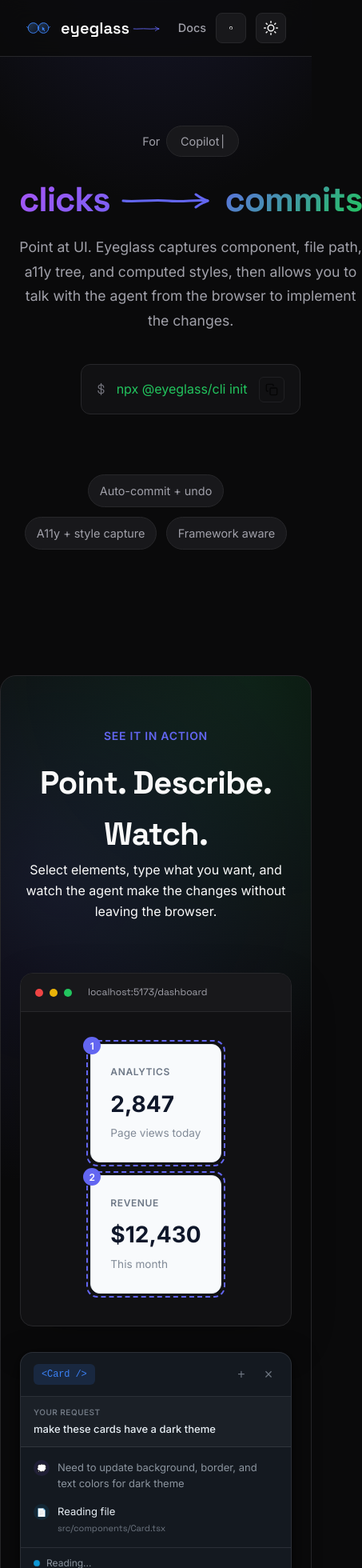
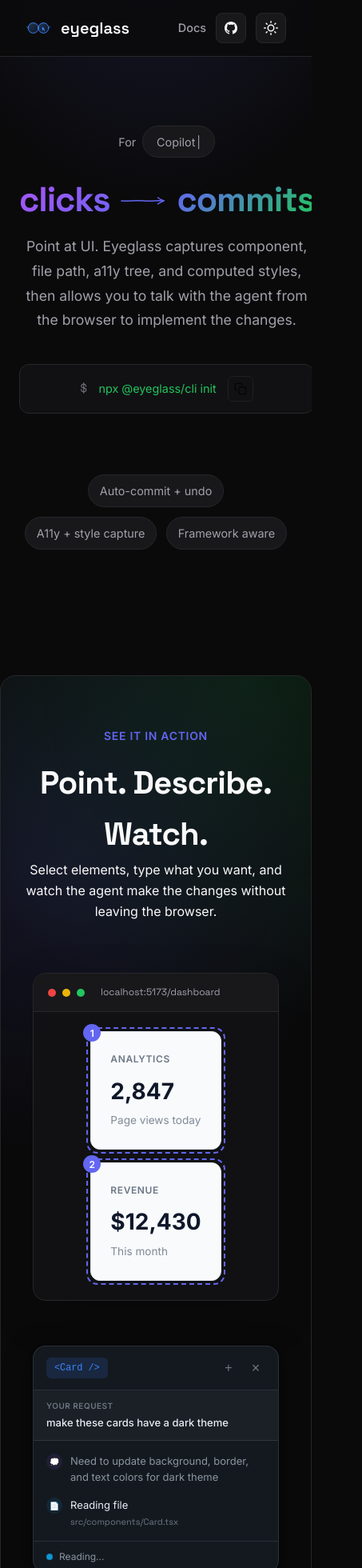
Before and after one commit to donutboyband/eyeglass_site, a React (Vite) app: page / in a window 390 px wide. Shown: the top 1960 px of the page at 80% size, 453 px wide, since content can reach past the window. Built offline with nearby package versions, Linux system fonts and the light colour scheme.

Commit message:
Refactor layout and styling for improved responsiveness; hide overflow on body and update demo panel visibility

```diff
--- a/src/App.css
+++ b/src/App.css
@@ -1,5 +1,6 @@
 .app {
   min-height: 100vh;
+  overflow-x: hidden;
 }
 
 /* Nav */
@@ -110,6 +111,10 @@
   transition: all 0.2s;
 }
 
+.github-link svg {
+  min-width: 16px;
+}
+
 .github-link:hover {
   background: var(--color-border);
   color: var(--color-text);
@@ -212,7 +217,7 @@
 }
 
 .hero-headline {
-  font-size: 5.5rem;
+  font-size: clamp(2.5rem, 10vw, 5.5rem);
   letter-spacing: -0.03em;
   line-height: 1.1;
 }
@@ -1106,7 +1111,9 @@
 .landing-demo {
   position: relative;
   max-width: 900px;
-  margin: 0 auto 120px auto;
+  margin: 0 auto 20px auto;
+  min-height: 400px;
+  overflow: visible;
 }
 
 .landing-demo-browser {
@@ -1243,6 +1250,12 @@
   to { opacity: 1; transform: translateY(0) scale(1); }
 }
 
+.landing-demo-panel.panel-hidden {
+  visibility: hidden;
+  opacity: 0;
+  pointer-events: none;
+}
+
 :root[data-theme='dark'] .landing-demo-panel {
   --glass-bg: rgba(22, 27, 34, 0.95);
   --glass-border: rgba(240, 246, 252, 0.1);
@@ -1661,12 +1674,22 @@
 }
 
 @media (max-width: 800px) {
+  .landing-demo {
+    padding: 0 1rem;
+    min-height: 750px;
+  }
+
+  .landing-demo-browser {
+    margin-bottom: 1rem;
+  }
+
   .landing-demo-panel {
-    position: relative;
-    top: 1rem;
-    right: 0;
-    width: 100%;
-    margin-top: 1rem;
+    position: absolute;
+    top: auto;
+    bottom: 0;
+    left: 1rem;
+    right: 1rem;
+    width: auto;
   }
 
   .landing-demo-cards {
@@ -1676,6 +1699,10 @@
 
   .landing-demo-card {
     min-width: auto;
+  }
+
+  .landing-demo-content {
+    padding: 1.5rem;
   }
 }
 
@@ -1717,8 +1744,9 @@
   border: 1px solid var(--color-border);
   border-radius: 8px;
   padding: 1rem;
-  overflow: auto;
+  overflow-x: auto;
   margin-bottom: 1rem;
+  max-width: 100%;
 }
 
 .docs-section code {
@@ -1885,6 +1913,23 @@
     font-size: 1.1rem;
   }
 
+  .hero-headline .hand-arrow {
+    width: 60px;
+    height: 24px;
+  }
+
+  .install {
+    width: 100%;
+    max-width: 100%;
+    justify-content: center;
+    flex-wrap: wrap;
+    font-size: 0.9rem;
+  }
+
+  .install code {
+    word-break: break-all;
+  }
+
   .install-command {
     flex-direction: column;
     gap: 0.5rem;
@@ -1938,6 +1983,15 @@
   .docs-nav a {
     padding: 0.4rem 0.75rem;
     border-left: none;
+  }
+
+  .docs-row {
+    grid-template-columns: 1fr;
+    gap: 0.25rem;
+  }
+
+  .docs-row .mono {
+    font-size: 0.85rem;
   }
 }
 
--- a/src/components/LandingDemo.tsx
+++ b/src/components/LandingDemo.tsx
@@ -173,8 +173,7 @@
       </div>
 
       {/* Glass Panel */}
-      {showPanel && (
-        <div className="landing-demo-panel">
+      <div className={`landing-demo-panel ${!showPanel ? 'panel-hidden' : ''}`}>
           {/* Header */}
           <div className="panel-header">
             <span className="component-tag">&lt;Card /&gt;</span>
@@ -256,7 +255,6 @@
             </>
           )}
         </div>
-      )}
     </div>
   )
 }
--- a/src/components/NavBar.tsx
+++ b/src/components/NavBar.tsx
@@ -40,22 +40,6 @@
         </div>
         <div className="nav-mobile">
           <Link to="/docs" className={`nav-link${isDocsPage ? ' active' : ''}`}>
-            <svg className="hand-arrow" style={{marginRight: "1rem"}} viewBox="0 0 120 40" fill="none" xmlns="http://www.w3.org/2000/svg">
-              <path
-                d="M4 20C20 22 40 18 60 20C80 22 95 18 110 20"
-                stroke="currentColor"
-                strokeWidth="3"
-                strokeLinecap="round"
-                strokeLinejoin="round"
-              />
-              <path
-                d="M95 12C100 16 105 18 110 20C105 22 100 24 95 28"
-                stroke="currentColor"
-                strokeWidth="3"
-                strokeLinecap="round"
-                strokeLinejoin="round"
-              />
-            </svg>
             Docs
           </Link>
           <a
--- a/src/components/docs/pages/GettingStarted.tsx
+++ b/src/components/docs/pages/GettingStarted.tsx
@@ -22,8 +22,8 @@
           <img src="/eyeglass.svg" alt="Eyeglass" className="docs-logo" />
           Eyeglass Documentation
         </h1>
-        <p className="hero-subtitle">Visual debugging for AI coding agents. Point at UI elements, describe what you want, and let the agent edit with full context. This site was built with eyeglass. And full-disclosure--eyeglass was inspired by <a href="https://agentation.dev" target="_blank" rel="noopener noreferrer">Agentation</a>. This started as an experiment to build the piece that was missing from that (for me), which was the ability to see the agent progress and updates without leaving the browser. I also wanted to challenge myself to make something like that. If you end up liking the tool or wanting to contribute, let me know!</p>
-        <div className="hero-actions minimal" style={{ justifyContent: 'flex-start' }}>
+        <p className="">Visual debugging for AI coding agents. Point at UI elements, describe what you want, and let the agent edit with full context. This site was built with eyeglass. And full-disclosure--eyeglass was inspired by <a href="https://agentation.dev" target="_blank" rel="noopener noreferrer">Agentation</a>. This started as an experiment to build the piece that was missing from that (for me), which was the ability to see the agent progress and updates without leaving the browser. I also wanted to challenge myself to make something like that. If you end up liking the tool or wanting to contribute, let me know!</p>
+        <div className="hero-actions minimal" style={{ justifyContent: 'flex-start', padding: '1rem 0' }}>
           <a className="link-arrow" href="#quickstart">Get Started →</a>
           <div className="install minimal">
             <code>{installCommand}</code>
--- a/src/index.css
+++ b/src/index.css
@@ -53,6 +53,10 @@
   padding: 0;
 }
 
+html, body {
+  overflow-x: hidden;
+}
+
 body {
   min-height: 100vh;
 }
```
